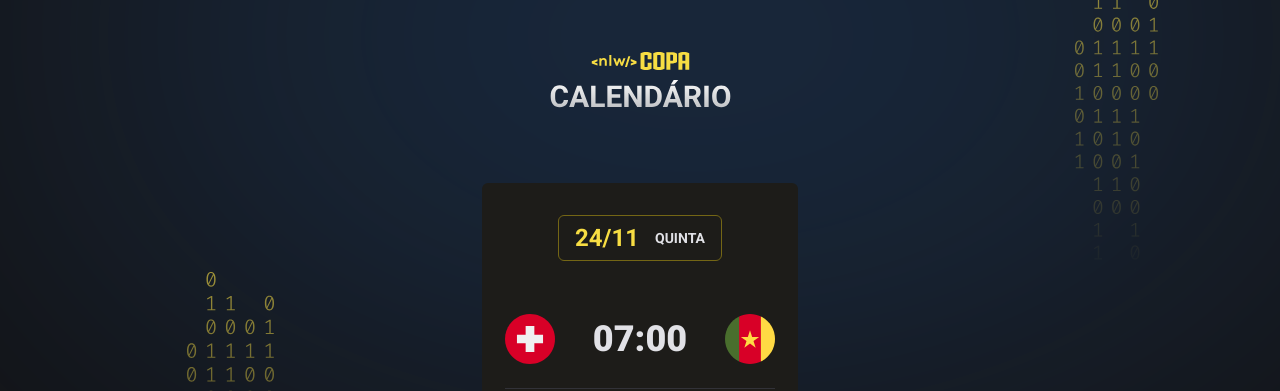
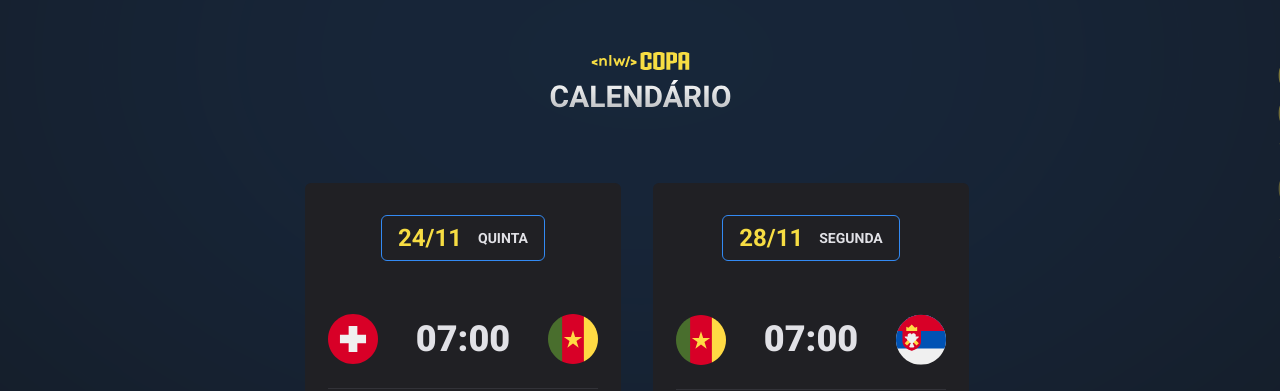
Before and after one commit to birajnior/NLW-COPA, a plain HTML site: page index.html in a window 1280 px wide. Shown: the top 391 px of the page. Drawn offline with Linux system fonts and the light colour scheme.

Commit message:
melhorando style

```diff
--- a/assets/js/script.js
+++ b/assets/js/script.js
@@ -8,9 +8,12 @@ function createGame(player1, hour, player2) {
   `
 }
 
+let delay = -0.4
+
 function createCard(date, day, games) {
+  delay = delay + 0.4
   return `
-    <div class="card">
+    <div class="card" style="animation-delay: ${delay}s">
       <h2>${date}<span>${day}</span></h2>
         <ul>
           ${games}
--- /dev/null
+++ b/assets/style/responsivo.css
@@ -0,0 +1,7 @@
+@media(min-width: 700px) {
+  #cards {
+    max-width: 670px;
+    flex-direction: row;
+    flex-wrap: wrap;
+  }
+}
--- a/assets/style/style.css
+++ b/assets/style/style.css
@@ -6,16 +6,39 @@
   font-family: 'Roboto', sans-serif;
 }
 
+:root {
+  --card-title-border-color: #746615;
+  --card-color-primary: #f7dd43;
+  --card-bg-color: #1D1C19;
+  --bg: url(../img/bg-yellow.svg)
+}
+
+body.blue {
+  --card-title-border-color: #338AF3;
+  --card-color-primary: #338AF3;
+  --card-bg-color: #202024;
+  --bg: url(../img/bg-blue.svg)
+}
+
+body.green {
+  --card-title-border-color: #047c3f;
+  --card-color-primary: #047c3f;
+  --card-bg-color: #1A1F1B;
+  --bg: url(../img/bg-green.svg)
+}
+
 body {
   background-color: #121214;
-  background-image: url(../img/bg.svg);
-  background-position-y: center;
-  background-position-y: -715px;
+  background-image: var(--bg);
+  background-position: top center;
+  background-repeat: no-repeat;
+  background-size: cover;
 }
 
 #app {
   width: fit-content;
-  margin: 52px auto;
+  margin: auto;
+  padding-top: 52px;
 }
 
 header {
@@ -33,8 +56,8 @@ header {
   padding: 32px 23px;
   text-align: center;
 
-  background: #1D1C19;
-  border-bottom: 2px solid #F7DD43;
+  background: var(--card-bg-color);
+  border-bottom: 2px solid var(--card-color-primary);
   border-radius: 6px;
 }
 
@@ -45,14 +68,14 @@ header {
   gap: 16px;
 
   padding: 8px 16px;
-  border: 1px solid #746615;
+  border: 1px solid var(--card-title-border-color);
   border-radius: 6px;
 
   width: fit-content;
   margin-inline: auto;
   margin-bottom: 53px;
 
-  color: #F7DD43;
+  color: #f7dd43;
 }
 
 .card h2 span {
@@ -87,3 +110,28 @@ header {
 
   color: #E1E1E6;
 }
+
+.card h2:hover,
+.card ul li img:hover {
+  transform: scale(1.1);
+}
+
+.card h2,
+.card ul li img {
+  transition: transform 0.3s;
+}
+
+.card {
+  opacity: 0;
+  animation: appear .2s forwards;
+}
+
+@keyframes appear {
+  0%{
+    transform: translateY(-50px);
+    opacity: 0;
+  }
+  100%{
+    opacity: 1;
+  }
+}
--- a/index.html
+++ b/index.html
@@ -8,9 +8,11 @@
         <link rel="preconnect" href="https://fonts.googleapis.com">
         <link rel="preconnect" href="https://fonts.gstatic.com" crossorigin>
         <link href="https://fonts.googleapis.com/css2?family=Roboto:wght@700;900&display=swap" rel="stylesheet">
+        <link rel="stylesheet" href="assets/style/responsivo.css">
         <title>Calendário de Jogos - NLW Copa</title>
     </head>
-    <body>
+    <body class="blue">
+
         <div id="app"></div>
 
         <script src="assets/js/script.js"></script>
```
Also changed, not shown: assets/img/bg-blue.svg (added), assets/img/bg-green.svg (added), assets/img/bg-yellow.svg (added), assets/img/bg.svg (deleted).
